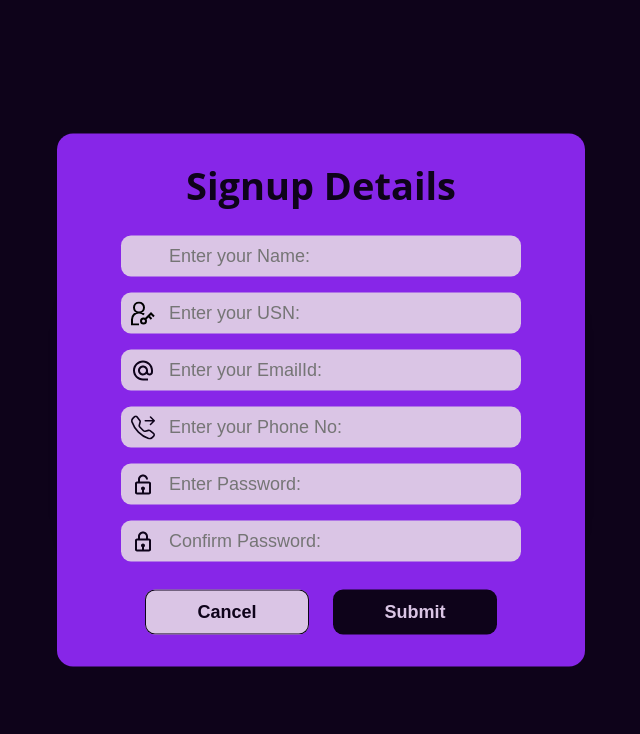
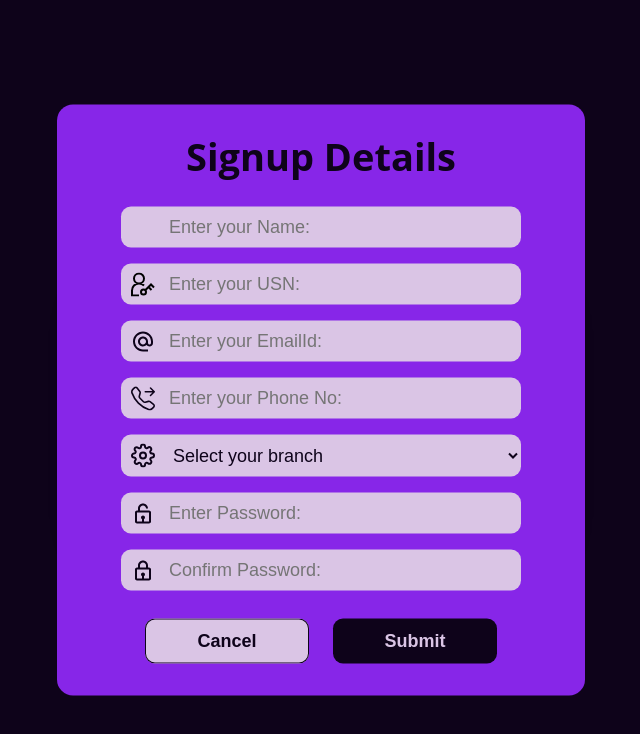
Before and after one commit to Akashmathad/DSA-Fronted, a React (Vite) app: page /register in a window 1280 px wide. Both pictures are taken after a click on the button "Sign up". Shown: the top 734 px of the page, without its empty margins (319-959 px from the left). Built offline with nearby package versions, Linux system fonts and the light colour scheme; some icons are missing.

Commit message:
completed signup and login

```diff
--- a/package.json
+++ b/package.json
@@ -12,6 +12,7 @@
   "dependencies": {
     "react": "^18.2.0",
     "react-dom": "^18.2.0",
+    "react-hot-toast": "^2.4.1",
     "react-icons": "^4.11.0",
     "react-router-dom": "^6.17.0",
     "styled-components": "^6.1.0"
--- a/src/features/Register/Login.jsx
+++ b/src/features/Register/Login.jsx
@@ -3,22 +3,64 @@ import {
   colorPrimary,
   colorPrimaryDarkest,
   colorPrimaryLightest,
+  colorRed,
 } from '../../styles/colors';
 import { defaultFontSize } from '../../styles/defaults';
 import { BiLockOpen } from 'react-icons/bi';
 import { GrUserAdmin } from 'react-icons/gr';
+import { AiFillEye } from 'react-icons/ai';
 import { useState } from 'react';
+import toast, { Toaster } from 'react-hot-toast';
 
-function Login({ setOpenLogin, setLoginOver, set }) {
+function Login({ setOpenLogin, setLoginOver, handleToast }) {
   const [usn, setUsn] = useState('');
   const [password, setPassword] = useState('');
-  function handleSubmit(e) {
+  const [shake, setShake] = useState(false);
+  const [eye, setEye] = useState(false);
+
+  function startShaking() {
+    setShake(true);
+    setTimeout(() => {
+      setShake(false);
+    }, 1000);
+  }
+
+  console.log(eye);
+
+  async function handleSubmit(e) {
     e.preventDefault();
+    const details = {
+      usn,
+      password,
+    };
+    try {
+      const req = await fetch(
+        'https://backend-aptitude.up.railway.app/api/v1/aptitude-dsa/user/login',
+        {
+          method: 'POST',
+          headers: {
+            'Content-Type': 'application/json',
+          },
+          body: JSON.stringify(details),
+        }
+      );
+      const data = await req.json();
+      if (data?.error?.status === 'error') {
+        startShaking();
+        toast.error('Incorrect USN or Password!!');
+        return;
+      }
+      console.log(data);
+    } catch (e) {
+      console.log(e);
+    }
+    handleToast('Login Successful');
     setLoginOver(true);
     setOpenLogin(false);
   }
   return (
     <LoginContainer>
+      <div className={`loginContainer ${shake ? 'start' : ''}`}>
         <h3 className="heading">Login Details</h3>
         <form className="details-form">
           <div className="details-box">
@@ -34,8 +76,9 @@ function Login({ setOpenLogin, setLoginOver, set }) {
           </div>
           <div className="details-box">
             <BiLockOpen className="icons" />
+            <AiFillEye className="icon-eye" onClick={() => setEye(!eye)} />
             <input
-            type="password"
+              type={`${eye ? 'text' : 'password'}`}
               className="details-input"
               placeholder="Enter Password: "
               value={password}
@@ -52,11 +95,25 @@ function Login({ setOpenLogin, setLoginOver, set }) {
             </button>
           </div>
         </form>
+      </div>
+      <Toaster
+        toastOptions={{
+          className: '',
+          style: {
+            border: `1px solid ${colorRed}`,
+            padding: '1.2rem 2.4rem',
+            fontSize: '1.8rem',
+            fontFamily: 'inherit',
+            color: colorPrimaryDarkest,
+          },
+        }}
+      />
     </LoginContainer>
   );
 }
 
 const LoginContainer = styled.div`
+  .loginContainer {
     padding: 3.2rem 6.4rem;
     z-index: 1;
     position: absolute;
@@ -69,6 +126,8 @@ const LoginContainer = styled.div`
     gap: 3.2rem;
     align-items: center;
     border-radius: 16px;
+    transition: all 0.3s;
+  }
 
   .heading {
     font-size: 3.8rem;
@@ -108,6 +167,16 @@ const LoginContainer = styled.div`
     font-size: 2.4rem;
     color: ${colorPrimaryDarkest};
     left: 1rem;
+  }
+
+  .icon-eye {
+    position: absolute;
+    top: 50%;
+    transform: translateY(-50%);
+    font-size: 2.4rem;
+    color: ${colorPrimaryDarkest};
+    right: 1rem;
+    cursor: pointer;
   }
 
   .buttons-box {
@@ -155,6 +224,29 @@ const LoginContainer = styled.div`
       background-color: ${colorPrimaryLightest};
     }
   }
+
+  @keyframes shake {
+    0%,
+    100% {
+      transform: translate(-50%, -50%) rotate(0) scale(1);
+    }
+    10%,
+    30%,
+    50%,
+    70%,
+    90% {
+      transform: translate(-50%, -50%) rotate(-2deg) scale(1.1);
+    }
+    20%,
+    40%,
+    60%,
+    80% {
+      transform: translate(-50%, -50%) rotate(2deg) scale(1.1);
+    }
+  }
+  .start {
+    animation: shake 1s infinite;
+  }
 `;
 
 export default Login;
--- a/src/features/Register/Signup.jsx
+++ b/src/features/Register/Signup.jsx
@@ -4,36 +4,89 @@ import { GrUserAdmin } from 'react-icons/gr';
 import { MdOutlineAlternateEmail } from 'react-icons/md';
 import { BsTelephoneForward } from 'react-icons/bs';
 import { BiLockOpen, BiLock } from 'react-icons/bi';
+import { FiSettings } from 'react-icons/fi';
 import {
   colorPrimary,
   colorPrimaryDarkest,
   colorPrimaryLightest,
+  colorRed,
 } from '../../styles/colors';
 import { defaultFontSize } from '../../styles/defaults';
 import { useState } from 'react';
+import toast, { Toaster } from 'react-hot-toast';
 
-const isValidPhone = (str) =>
-  /^\+?\d{1,4}?[-.\s]?\(?\d{1,3}?\)?[-.\s]?\d{1,4}[-.\s]?\d{1,4}[-.\s]?\d{1,9}$/.test(
-    str
-  );
-
-function Signup({ setOpenSignup, setOpenLogin }) {
+function Signup({ setOpenSignup, setOpenLogin, handleToast }) {
   const [name, setName] = useState('');
   const [usn, setUsn] = useState('');
   const [email, setEmail] = useState('');
   const [contact, setContact] = useState();
-  const [password, setPassword] = useState();
-  const [cPassword, setCPassword] = useState();
+  const [branch, setBranch] = useState('');
+  const [password, setPassword] = useState('');
+  const [cPassword, setCPassword] = useState('');
+  const [shake, setShake] = useState(false);
 
-  function handleSubmit() {
+  function startShaking() {
+    setShake(true);
+    setTimeout(() => {
+      setShake(false);
+    }, 1000);
+  }
+
+  async function handleSubmit(e) {
+    e.preventDefault();
+    if (
+      !name ||
+      !usn ||
+      !email ||
+      !contact ||
+      !password ||
+      !cPassword ||
+      !branch
+    ) {
+      startShaking();
+      toast.error('Please provide full details');
+      return;
+    }
+    if (password !== cPassword) {
+      startShaking();
+      toast.error("The passwords aren't matching!");
+      return;
+    }
+    const details = {
+      name,
+      usn,
+      email,
+      contact,
+      password,
+      branch,
+    };
+    console.log(JSON.stringify(details));
+    try {
+      const req = await fetch(
+        'https://backend-aptitude.up.railway.app/api/v1/aptitude-dsa/user/signup',
+        {
+          method: 'POST',
+          headers: {
+            'Content-Type': 'application/json',
+          },
+          body: JSON.stringify(details),
+        }
+      );
+      const data = await req.json();
+      console.log(data);
+    } catch (e) {
+      console.log(e);
+    }
+    handleToast('Signup Successful');
     setOpenSignup(false);
     setOpenLogin(true);
   }
 
   return (
     <SignupContainer>
+      <div className={`signupContainer ${shake ? 'start' : ''}`}>
         <h3 className="heading">Signup Details</h3>
-      <form className="details-form">
+        <form className="details-form" onSubmit={handleSubmit}>
           <div className="details-box">
             <FaRegUser className="icons" />
             <input
@@ -79,6 +132,30 @@ function Signup({ setOpenSignup, setOpenLogin }) {
             />
           </div>
           <div className="details-box">
+            <FiSettings className="icons" />
+            <select
+              type="number"
+              className="details-input"
+              placeholder="Select your Branch"
+              value={branch}
+              onChange={(e) => setBranch(e.target.value)}
+              required
+            >
+              <option value="" hidden>
+                Select your branch
+              </option>
+              <option value="cse" key="1">
+                CSE
+              </option>
+              <option value="ise" key="3">
+                ISE
+              </option>
+              <option value="ece" key="2">
+                ECE
+              </option>
+            </select>
+          </div>
+          <div className="details-box">
             <BiLockOpen className="icons" />
             <input
               type="password"
@@ -104,15 +181,29 @@ function Signup({ setOpenSignup, setOpenLogin }) {
             <button className="cancel" onClick={() => setOpenSignup(false)}>
               Cancel
             </button>
-          <button className="submit" type="submit" onClick={handleSubmit}>
+            <button className="submit" type="submit">
               Submit
             </button>
           </div>
         </form>
+      </div>
+      <Toaster
+        toastOptions={{
+          className: '',
+          style: {
+            border: `1px solid ${colorRed}`,
+            padding: '1.2rem 2.4rem',
+            fontSize: '1.8rem',
+            fontFamily: 'inherit',
+            color: colorPrimaryDarkest,
+          },
+        }}
+      />
     </SignupContainer>
   );
 }
 const SignupContainer = styled.div`
+  .signupContainer {
     padding: 3.2rem 6.4rem;
     z-index: 1;
     position: absolute;
@@ -125,6 +216,7 @@ const SignupContainer = styled.div`
     gap: 3.2rem;
     align-items: center;
     border-radius: 16px;
+  }
 
   .heading {
     font-size: 3.8rem;
@@ -211,5 +303,29 @@ const SignupContainer = styled.div`
       background-color: ${colorPrimaryLightest};
     }
   }
+
+  @keyframes shake {
+    0%,
+    100% {
+      transform: translate(-50%, -50%) rotate(0) scale(1);
+    }
+    10%,
+    30%,
+    50%,
+    70%,
+    90% {
+      transform: translate(-50%, -50%) rotate(-2deg) scale(1.1);
+    }
+    20%,
+    40%,
+    60%,
+    80% {
+      transform: translate(-50%, -50%) rotate(2deg) scale(1.1);
+    }
+  }
+  .start {
+    animation: shake 1s infinite;
+    transition: all 0.3s;
+  }
 `;
 export default Signup;
--- a/src/pages/Register.jsx
+++ b/src/pages/Register.jsx
@@ -12,6 +12,7 @@ import { useState } from 'react';
 import Signup from '../features/Register/Signup';
 import Login from '../features/Register/Login';
 import { useNavigate } from 'react-router';
+import toast, { Toaster } from 'react-hot-toast';
 
 function Register() {
   const [openSignup, setOpenSignup] = useState(false);
@@ -19,13 +20,25 @@ function Register() {
   const [loginOver, setLoginOver] = useState(false);
   const navigate = useNavigate();
 
+  function handleToast(string) {
+    toast.success(string);
+  }
+
   return (
     <RegisterContainer>
       {openSignup && (
-        <Signup setOpenLogin={setOpenLogin} setOpenSignup={setOpenSignup} />
+        <Signup
+          setOpenLogin={setOpenLogin}
+          setOpenSignup={setOpenSignup}
+          handleToast={handleToast}
+        />
       )}
       {openLogin && (
-        <Login setOpenLogin={setOpenLogin} setLoginOver={setLoginOver} />
+        <Login
+          setOpenLogin={setOpenLogin}
+          setLoginOver={setLoginOver}
+          handleToast={handleToast}
+        />
       )}
       <div className="buttons">
         {!loginOver && (
@@ -47,6 +60,19 @@ function Register() {
           </button>
         )}
       </div>
+      <Toaster
+        toastOptions={{
+          className: '',
+          duration: 5000,
+          style: {
+            border: `1px solid ${colorSecondary}`,
+            padding: '1.2rem 2.4rem',
+            fontSize: '1.8rem',
+            fontFamily: 'inherit',
+            color: colorPrimaryDarkest,
+          },
+        }}
+      />
     </RegisterContainer>
   );
 }
```
Also changed, not shown: 1 other file (tests, documents, lock files or other folders). Lines whose indentation alone changed are shown as unchanged.
